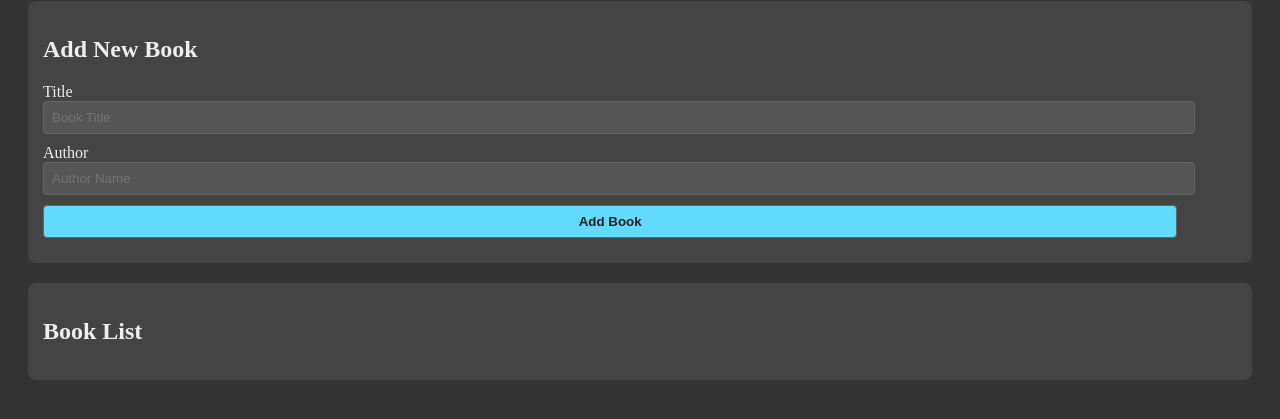
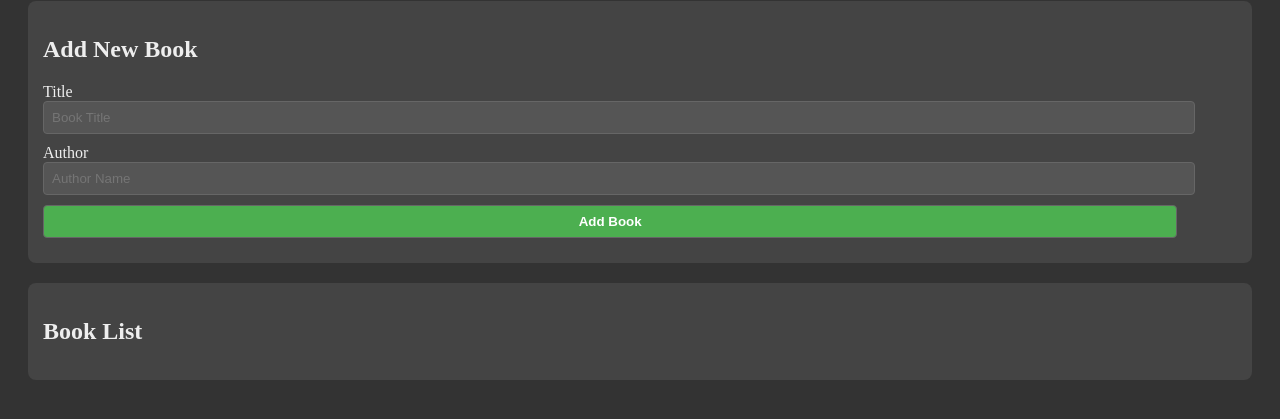
Before and after one commit to yokz321/my-first-website, a plain HTML site: page index.html in a window 1280 px wide. In both pictures the pointer is over the button "Add Book". Shown: the part 113-532 px from the top of the page. Drawn offline with Linux system fonts and the light colour scheme.

Commit message:
Style: add hover effect for button

```diff
--- a/style.css
+++ b/style.css
@@ -48,3 +48,10 @@ body {
     cursor: pointer;
     /* Change the mouse to a pointer on hover */
 }
+
+/* Add a hove effect for button */
+.form-container button:hover {
+    background-color: #4caf50;
+    /* A nice green color */
+    color: white;
+}
```
